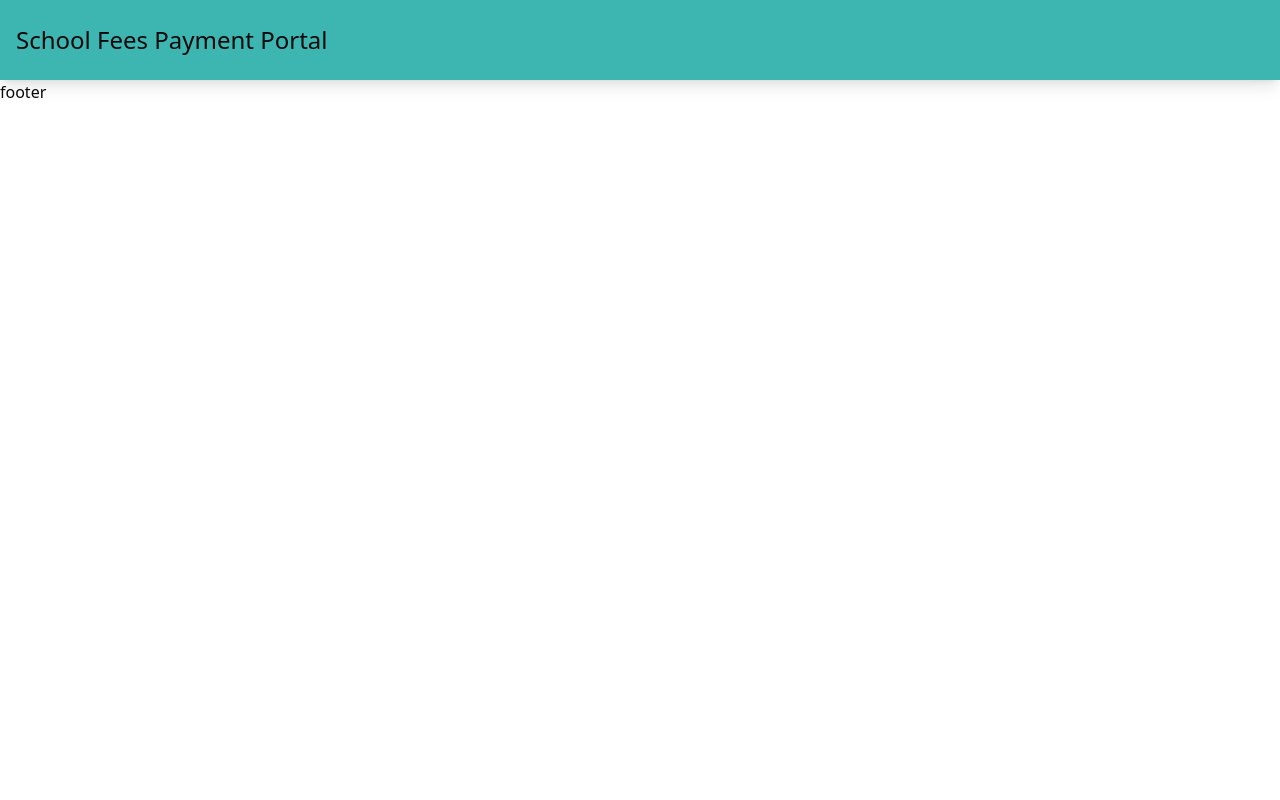
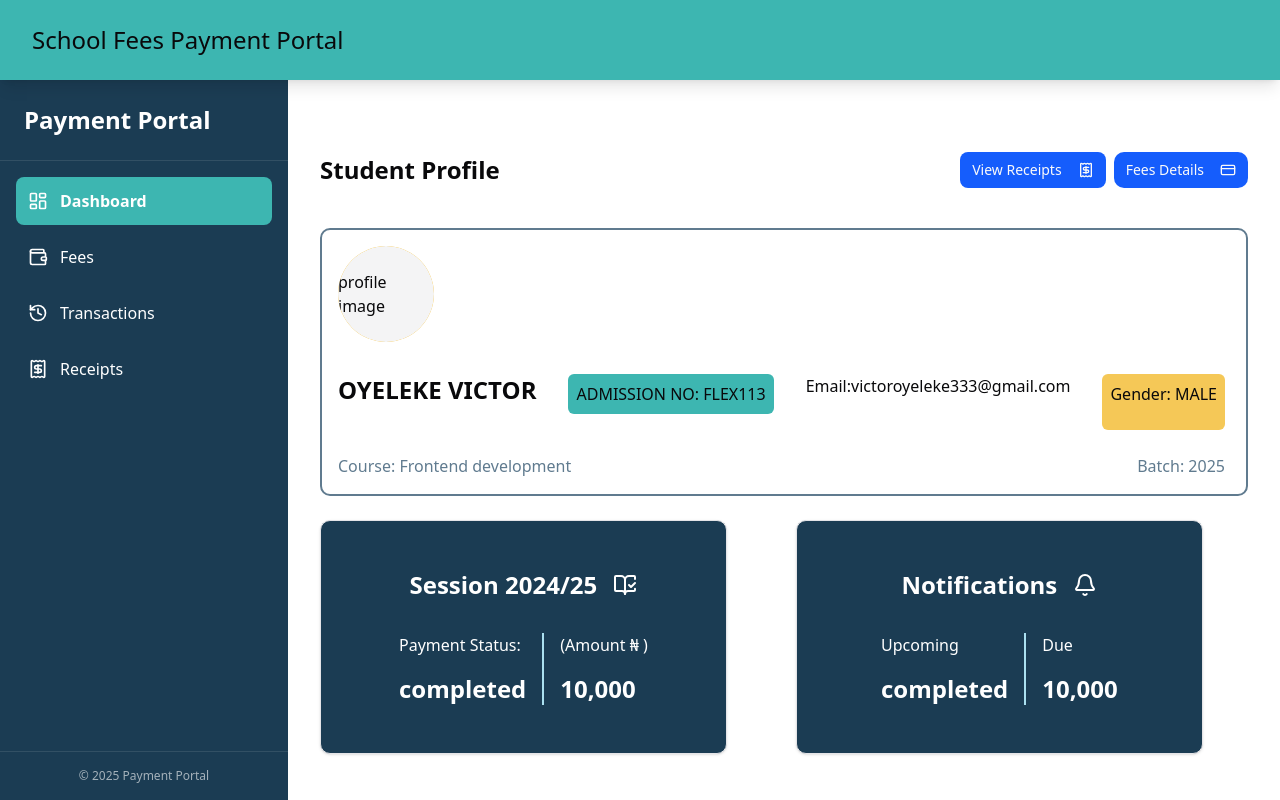
Before and after one commit to Victor-430/student-fee-portal, a React (Vite) app: page / in a window 1280 px wide. Built offline with nearby package versions, Linux system fonts and the light colour scheme.

Commit message:
fix(layout): responsiveness
- adjust dashboard layout
- adjust sidebar layout
- change dashboard route to home route

```diff
--- a/src/components/dashboard/StudentProfile.tsx
+++ b/src/components/dashboard/StudentProfile.tsx
@@ -1,11 +1,9 @@
-// import { useNavigate } from "react-router";
 import { Button } from "../ui/button";
 import { Avatar, AvatarImage } from "../ui/avatar";
 import { AvatarFallback } from "@radix-ui/react-avatar";
-import { Edit, Receipt, CreditCard } from "lucide-react";
+import { Edit, Receipt,  Wallet } from "lucide-react";
 
 export const StudentProfile = () => {
-  // const feeNavigation = useNavigate();
 
   return (
     // {/* student profile */}
@@ -18,7 +16,7 @@ export const StudentProfile = () => {
             View Receipts <Receipt />{" "}
           </Button>
           <Button className="bg-blue-600  flex gap-2 rounded-lg">
-            Fees Details <CreditCard />{" "}
+            Fees Details <Wallet />{" "}
           </Button>
         </div>
       </div>
@@ -26,7 +24,7 @@ export const StudentProfile = () => {
         <div className="flex gap-4 lg:flex-row flex-col">
           {/* avatar section */}
           <div className="  border-2 border-portal-ash p-4 flex flex-col gap-8 rounded-lg ">
-            <Avatar className="w-24 h-24 roundded-full bg-portal-darkYellow">
+            <Avatar className="w-24 h-24  bg-portal-darkYellow">
               <AvatarImage src="" alt="profile_img" />
               <AvatarFallback>profile image</AvatarFallback>
             </Avatar>
--- a/src/components/layout/Navbar.tsx
+++ b/src/components/layout/Navbar.tsx
@@ -1,7 +1,15 @@
 const Navbar = () => {
+
+
   return (
-    <nav className=" bg-portal-green w-full py-6 px-4 shadow-lg text-portal-darkGrey text-lg lg:text-2xl font-medium ">
-      School Fees Payment Portal
+    <nav className="bg-portal-green w-full shadow-lg sticky top-0 z-50">
+      <div className="max-w-7xl mx-auto px-4 py-6 sm:px-6 lg:px-8">
+            <h1 className="text-portal-darkGrey text-lg sm:text-xl lg:text-2xl font-medium">
+              School Fees Payment Portal
+            </h1>
+
+
+      </div>
     </nav>
   );
 };
--- a/src/components/layout/Sidebar.tsx
+++ b/src/components/layout/Sidebar.tsx
@@ -1,39 +1,107 @@
-import { Menu } from "lucide-react";
-import { useRef, useState } from "react";
+import { Menu, X, LayoutDashboard, Wallet, Receipt, History } from "lucide-react";
+import { useState } from "react";
 import { NavLink } from "react-router";
 
 export const Sidebar = () => {
   const [isOpen, setIsOpen] = useState(false);
-  const menuRef = useRef();
-
-  const activeNav = ({ isActive }) =>
-    isActive ? "bg-portal-green p-2 lg:p-3" : "";
 
   const toggleMenu = () => {
     setIsOpen(!isOpen);
   };
 
+  const closeMobile = () => {
+    if (window.innerWidth < 1024) {
+      setIsOpen(false);
+    }
+  };
+
+  const activeNav = ({ isActive }: { isActive: boolean }) =>
+    `flex items-center gap-3 p-3 rounded-md transition-all duration-200 ${
+      isActive
+        ? "bg-portal-green text-portal-darkGrey font-semibold"
+        : "hover:bg-portal-green/20 hover:translate-x-1"
+    }`;
+
+  const menuItems = [
+    { to: "/", icon: LayoutDashboard, label: "Dashboard" },
+    { to: "/fees", icon: Wallet, label: "Fees" },
+    { to: "/transactions", icon: History, label: "Transactions" },
+    { to: "/receipts", icon: Receipt, label: "Receipts" },
+  ];
+
+const d= new Date();
+const date = (d.getFullYear());
+
   return (
-    <div className="p-4 lg:p-6 gap-4 bg-portal-darkGray text-white flex flex-col &:not(:nth-last-child(-n+1))-border-b-2">
-      <div className="w-full bg-grey-200 " ref={menuRef}></div>
-      <div className="flex">
-        <h1 className="capitalize text-sm font-bold lg:text-xl">
-          Payment Portal
-        </h1>
-        <Menu onClick={toggleMenu} className="justify-items-end items-center" />
-      </div>
-      <NavLink to="/dashboard" className={activeNav}>
-        Dashboard
-      </NavLink>
-      <NavLink to="/fees" className={activeNav}>
-        Fees
-      </NavLink>
-      <NavLink to="/transactions" className={activeNav}>
-        Transactions
-      </NavLink>
-      <NavLink to="/receipts" className={activeNav}>
-        Receipts
-      </NavLink>
+    <div className="bg-portal-darkGray" >
+      {!isOpen && (
+        <button
+          onClick={toggleMenu}
+          className="lg:hidden fixed top-24 left-4 z-50 bg-portal-darkGray text-white p-3 rounded-md shadow-lg hover:bg-portal-darkGrey/90 transition-colors"
+          aria-label="Toggle sidebar"
+          aria-expanded={isOpen}
+        >
+          <Menu className="w-6 h-6" />
+        </button>
+      )}
+
+      {isOpen && (
+        <div
+          className="lg:hidden fixed inset-0 bg-black/50 z-30 transition-opacity"
+          onClick={toggleMenu}
+          aria-hidden="true"
+        />
+      )}
+
+      <aside
+        className={`
+          fixed lg:static
+          top-0 left-0 h-full
+          bg-portal-darkGray text-white
+          w-64 lg:w-72
+          z-40
+          transform transition-transform duration-300 ease-in-out
+          ${isOpen ? "translate-x-0" : "-translate-x-full lg:translate-x-0"}
+          flex flex-col
+          shadow-xl lg:shadow-none
+        `}
+      >
+        <div className="p-6 border-b border-white/10">
+          <div className="flex items-center justify-between">
+            <h1 className="text-xl lg:text-2xl font-bold capitalize">
+              Payment Portal
+            </h1>
+
+            <button
+              onClick={toggleMenu}
+              className="lg:hidden text-white hover:text-portal-green transition-colors"
+              aria-label="Close sidebar"
+            >
+              <X className="w-6 h-6" />
+            </button>
+          </div>
+        </div>
+
+        <nav className="flex-1 p-4 space-y-2 overflow-y-auto">
+          {menuItems.map((item) => (
+            <NavLink
+              key={item.to}
+              to={item.to}
+              className={activeNav}
+              onClick={closeMobile}
+            >
+              <item.icon className="w-5 h-5 shrink-0" />
+              <span>{item.label}</span>
+            </NavLink>
+          ))}
+        </nav>
+
+        <div className="p-4 border-t border-white/10">
+          <p className="text-xs text-white/60 text-center">
+            © {date} Payment Portal
+          </p>
+        </div>
+      </aside>
     </div>
   );
 };
--- a/src/layouts/DashboardLayout.tsx
+++ b/src/layouts/DashboardLayout.tsx
@@ -6,17 +6,19 @@ import { ProfileCard } from "@/components/dashboard/ProfileCard";
 
 export const DashboardLayout = () => {
   return (
-    <div className="overflow-x-hidden h-screen ">
+    <div className="min-h-screen flex flex-col">
       <Navbar />
-      <div className="flex flex-1 flex-wrap ">
+      <div className="flex flex-1 flex-col lg:flex-row">
         <Sidebar />
-        <div className="flex-1 flex-col flex px-4 gap-y-4 flex-wrap w-2/3 ">
-          <ProfileCard />
-          <div className="grid grid-cols-1 lg:grid-cols-2">
-            <PaymentStatus />
-            <Notifications />
+        <main className="flex-1 p-4 md:p-6 lg:p-8">
+          <div className="max-w-7xl mx-auto space-y-6">
+            <ProfileCard />
+            <div className="grid grid-cols-1 lg:grid-cols-2 gap-4 md:gap-6">
+              <PaymentStatus />
+              <Notifications />
+            </div>
           </div>
-        </div>
+        </main>
       </div>
     </div>
   );
--- a/src/routes/index.tsx
+++ b/src/routes/index.tsx
@@ -1,5 +1,4 @@
 import { createBrowserRouter } from "react-router";
-import { Rootlayout } from "../layouts/Rootlayout";
 import { DashboardLayout } from "../layouts/DashboardLayout";
 import { FeePage } from "@/pages/FeePage";
 import { DownloadReceipt } from "@/components/receipts/DownloadReceipt";
@@ -11,9 +10,8 @@ import { FeeLayout } from "@/layouts/FeeLayout";
 // import { ErrorBoundary } from "@/pages/ErrorBoundary";
 
 const router = createBrowserRouter([
-  { path: "/", Component: Rootlayout },
   {
-    path: "/dashboard",
+    path: "/",
     Component: DashboardLayout,
   },
   {
```
Also changed, not shown: 1 other file (tests, documents, lock files or other folders).
